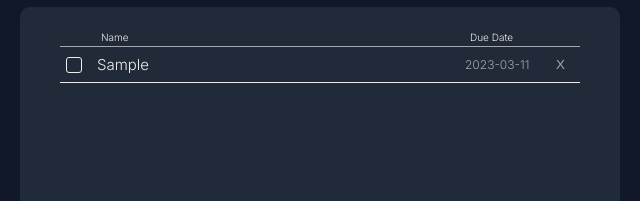
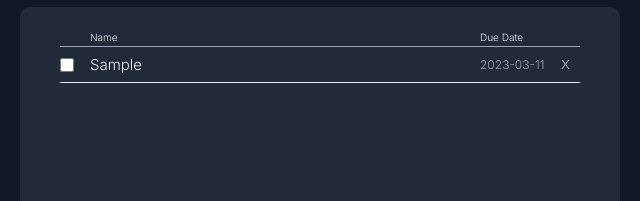
Before and after one commit to ela-codes/get-it-done, a plain HTML site: page index.html in a window 1280 px wide. Both pictures are taken after typing "Sample" into the empty fields and a click on the button "Add +". Shown: the part 198-399 px from the top of the page, 220-860 px from the left. Drawn offline with Linux system fonts and the light colour scheme.

Commit message:
Fix checkbox styling

```diff
--- a/style.css
+++ b/style.css
@@ -86,16 +86,10 @@
     grid-auto-flow: row;
     grid-template-rows: 20px 1fr;
 }
-.content-top {
 
-}
 .content-header {
     font-size: 10px;
     border-bottom: 1px solid var(--lightgray);
-}
-
-.name-header {
-    padding-left: calc(30px + 1em);
 }
 
 .checklist {
@@ -108,53 +102,25 @@
 .checklist div,
 .content-header {
     display: grid;
-    grid-template-columns: 1px 1fr 80px 30px;
+    grid-template-columns: 30px 1fr 80px 20px;
     align-items: center;
 }
 
 .checklist div {
     border-bottom: 1px solid var(--offwhite);
-    min-height: max-content;
-    padding: 5px 5px;
+    padding: 5px 0px;
 }
 
 input[type=checkbox] {
-    visibility: hidden;
-}
-
-label {
-    cursor: pointer;
-    display: grid;
-    grid-auto-flow: column;
-    justify-content: start;
-    align-items: center;
-}
-
-input[type="checkbox"] + label:before {
-    border: 1px solid var(--offwhite);
-    content: "\00a0";
-    display: inline-block;
-    font: inherit sans-serif;
+    accent-color: var(--brightpink);
     height: 14px;
     width: 14px;
-    margin: 0 1em 0 0;
-    vertical-align: top;
-    border-radius: 3px;
-}
-
-input[type="checkbox"]:checked + label:before {
-    background: var(--brightpink);
-    color: var(--offwhite);
-    content: "\2714";
-    text-align: center;
-    font-size: 15px;
-  }
-
-input[type="checkbox"]:checked + label:after {
-    font-weight: bold;
+    padding: 0;
+    margin: 0;
 }
 
 label:hover {
+    cursor: pointer;
     transition: var(--hover-trans);
     color: var(--brightpink);
 }
```
Also changed, not shown: main.js.
